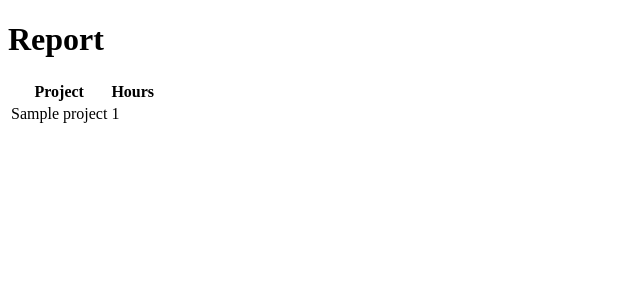
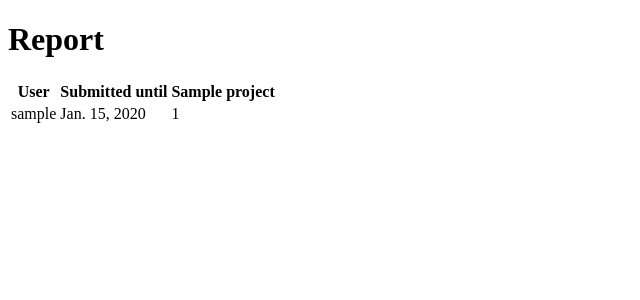
Before and after one commit to JohanGovers/PertenTime, a Django app: page /report/ in a window 1280 px wide. Shown: the top 300 px of the page, without its empty margins (0-640 px from the left). Run offline with Django 3.2, Linux system fonts and the light colour scheme; a user stored in the database is signed in; tables that the repository leaves empty hold one stand-in row (values such as "Sample post").

Commit message:
Very buggy and hacky report but it reveals intent...

```diff
--- a/src/app/views.py
+++ b/src/app/views.py
@@ -1,6 +1,6 @@
 import datetime, json
 from django.shortcuts import render
-from django.db.models import Prefetch, Sum
+from django.db.models import Prefetch, Sum, F
 from django.http import HttpResponse, HttpResponseRedirect
 from django.contrib.auth import authenticate, login, logout
 from django.contrib.auth.decorators import login_required
@@ -15,9 +15,28 @@ def index(request):
 
 @login_required
 def report(request):
-    projects = Project.objects.order_by('name').annotate(total_hours=Sum('timeentry__hours'))
+    projects = Project.objects.order_by('name')
 
-    context_dict = {'projects': projects}
+    user_data = TimeEntry.objects.filter(user_profile__submitted_until__gte=F('date'))
+    user_data = user_data.values('project__name', 'user_profile__user__username', 'user_profile__submitted_until')
+    user_data = user_data.annotate(total_hours=Sum('hours')).order_by('user_profile__user__username', 'project__name')
+
+    context_dict = {'data': [], 'projects': projects}
+
+    # TODO: Tests for this method! E.g. it does not pad at the end and the first row is potentially duplicated!!
+    current_user = ''
+    for data_entry in user_data:
+        if data_entry['user_profile__user__username'] != current_user:
+            user_project_hours = []
+            current_user = data_entry['user_profile__user__username']
+            context_dict['data'].append({'username': data_entry['user_profile__user__username'], 'submitted_until': data_entry['user_profile__submitted_until'], 'project_hours': user_project_hours})
+        for project in projects:
+            if data_entry['project__name'] == project.name:
+                user_project_hours.append(data_entry['total_hours'])
+                break
+            else:
+                user_project_hours.append('')
+
     return render(request, 'app/report.html', context_dict)
 
 @login_required
--- a/src/templates/app/report.html
+++ b/src/templates/app/report.html
@@ -12,15 +12,21 @@
         <table>
         	<thead>
         		<tr>
-        			<th>Project</th>
-        			<th>Hours</th>
+        			<th>User</th>
+        			<th>Submitted until</th>
+        			{% for project in projects %}
+        			<th>{{ project.name }}</th>
+        			{% endfor %}
         		</tr>
         	</thead>
         	<tbody>
-        		{% for project in projects %}
+        		{% for row in data %}
 	        	<tr>
-	        		<td>{{ project.name }}</td>
-	        		<td>{{ project.total_hours }}</td>
+	        		<td>{{ row.username }}</td>
+	        		<td>{{ row.submitted_until }}</td>
+	        		{% for hours in row.project_hours %}
+	        		<td>{{ hours }}</td>
+	        		{% endfor %}
 	        	</tr>
 	        	{% endfor %}
         	<tbody>
```
